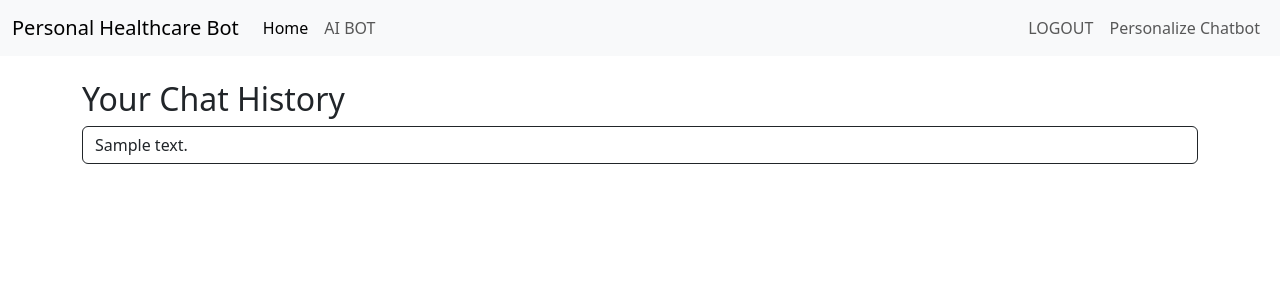
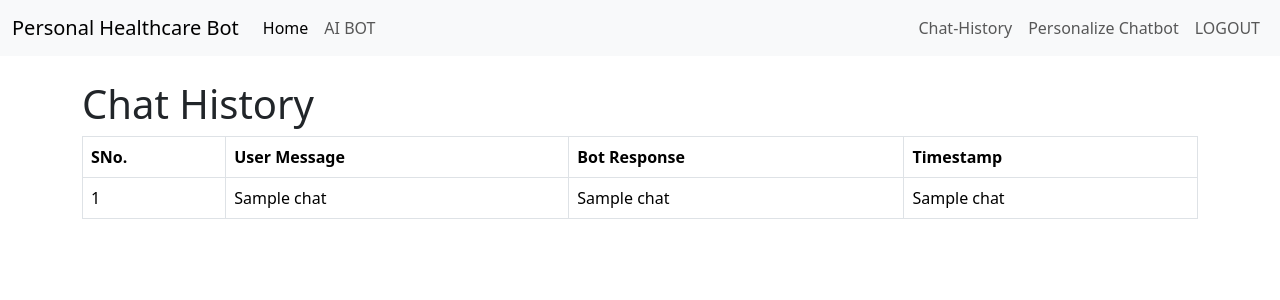
Before and after one commit to WolfenYash/medical-chatbot, a Flask app: template templates/history.html in a window 1280 px wide. Shown: the top 300 px of the page. Run offline with Flask 3, Linux system fonts and the light colour scheme; the template is opened without the code that fills it: most values are stand-ins (such as "Sample title", 1, 10 or a date in 2020).

Commit message:
various changes including history

```diff
--- a/app.py
+++ b/app.py
@@ -1,5 +1,6 @@
 import os
-from langchain_openai import OpenAI
+# from langchain_openai import OpenAI
+from langchain_openai import ChatOpenAI
 from dotenv import load_dotenv
 from langchain.prompts import PromptTemplate, FewShotPromptTemplate
 from langchain.chains import LLMChain, SequentialChain
@@ -128,7 +129,9 @@ def chatbot():
 
     if request.method == "POST":
         user_input = request.form.get("user_input")
-
+        if not user_input:
+            flash("Please enter a question.", "warning")
+            return render_template("chat.html", response=None)
         # classifier_prompt = PromptTemplate(
         # input_variables=["question"],
         # template="You are a strict medical classifier. Reply ONLY 'yes' or 'no'. Consider a question healthcare-related if it involves symptoms, diseases, treatments, or anything about the user's health profile, lifestyle, diet, sleep, or physical condition.\nQuestion: {question}"
@@ -173,7 +176,12 @@ def chatbot():
         llm = ChatOpenAI(temperature=0.3)
         response = llm.invoke(final_prompt)
         response = response.content
-
+        with engine.begin() as conn:
+            # Save the user input to the chat history
+            conn.execute(
+                text("INSERT INTO chat_history (username, user_message, bot_response) VALUES (:username, :message, :bot_response)"),
+                {"username": session["user"], "message": user_input, "bot_response": response}
+            )
         sources = []
         seen = set()
         for doc in docs:
@@ -245,7 +253,19 @@ def save_profile():
         return redirect(url_for("chatbot"))
 
     return render_template("personalize.html")
+@app.route("/history",methods=["GET", "POST"])
+def history():
+    if "user" not in session:
+        flash("You must be logged in to access this page", "danger")
+        return redirect(url_for("login"))
 
+    with engine.begin() as conn:
+        chats = conn.execute(
+            text("SELECT * FROM chat_history WHERE username = :username ORDER BY timestamp DESC"),
+            {"username": session["user"]}
+        ).fetchall()
+
+    return render_template("history.html", chats=chats)
 
 if __name__ == "__main__":
     app.run(debug=True)
--- a/requirements.txt
+++ b/requirements.txt
@@ -11,7 +11,7 @@ langchain-community
 pypdf
 chromadb
 langchain-openai
-
+langchain_openai
 
 langchain-community
 pypdf
--- a/templates/history.html
+++ b/templates/history.html
@@ -1,37 +1,40 @@
 {% extends "layout.html" %}
 {% block title %}Chat History{% endblock %}
-
+{% block head %}
+    <link rel="stylesheet" href="{{ url_for('static', filename='css/history.css') }}">
+{%endblock%}
 {% block main %}
 <div class="container mt-4">
-    <h2>Your Chat History</h2>
+    <h1>Chat History</h1>
+    <div class="list-group">
+        <table class="table table-bordered mb-4">
+            <thead>
+                <tr>
+                    <th scope="col">SNo.</th>
+                    <th scope="col">User Message</th>
+                    <th scope="col">Bot Response</th>
+                    <th scope="col">Timestamp</th>
+                </tr>
+            </thead>
+        {% if not chats %}
+            <tbody>
+                <tr>
+                    <td colspan="4" class="text-center">No chat history available.</td>
+                </tr>
+            </tbody>
+        {% endif %}
+        {% for chat in chats %}
+                <tbody>
+                    <tr>
+                        <td>{{loop.index}}</td>
+                        <td>{{ chat[2] }}</td>
+                        <td>{{ chat[3] }}</td>
+                        <td>{{ chat[4]}}</td>
+                    </tr>
+                </tbody>
+            {% endfor %}
+        </table>
+    </div>
 
-    {% if history %}
-        {% for row in history %}
-            <div class="chat-entry mb-3">
-                <button class="btn btn-outline-dark w-100 text-start toggle-question" type="button">
-                    {{ row.user_message }}
-                </button>
-
-                <div class="chat-details p-3 border rounded mt-2" style="display: none;">
-                    <p><strong>Bot:</strong> {{ row.bot_response }}</p>
-                    <p><small><strong>Time:</strong> {{ row.timestamp }}</small></p>
-
-                    <form method="POST">
-                        <input type="hidden" name="row_id" value="{{ row.id }}">
-                        <label for="feedback">Feedback:</label>
-                        <select name="feedback" class="form-select" style="width: auto; display: inline-block;">
-                            <option value="">-- Select --</option>
-                            <option value="good" {% if row.feedback == 'good' %}selected{% endif %}>👍 Good</option>
-                            <option value="bad" {% if row.feedback == 'bad' %}selected{% endif %}>👎 Bad</option>
-                        </select>
-                        <button type="submit" class="btn btn-sm btn-primary">Save</button>
-                    </form>
-                </div>
-            </div>
-        {% endfor %}
-    {% else %}
-        <p>No chat history available.</p>
-    {% endif %}
 </div>
-
 {% endblock %}
--- a/templates/layout.html
+++ b/templates/layout.html
@@ -32,10 +32,13 @@
 
                 <ul class="navbar-nav ms-auto">
                     <li class="nav-item">
-                        <a class="nav-link" href="{{ url_for('logout') }}">LOGOUT</a>
+                        <a class="nav-link" href="{{ url_for('history') }}">Chat-History</a>
                     </li>
                     <li class="nav-item">
                         <a class="nav-link" href = "{{ url_for('save_profile') }}">Personalize Chatbot</a>
+                    </li>
+                    <li class="nav-item">
+                        <a class="nav-link" href="{{ url_for('logout') }}">LOGOUT</a>
                     </li>
                 </ul>
             </div>
```
Also changed, not shown: example.db, static/css/history.css (added).
